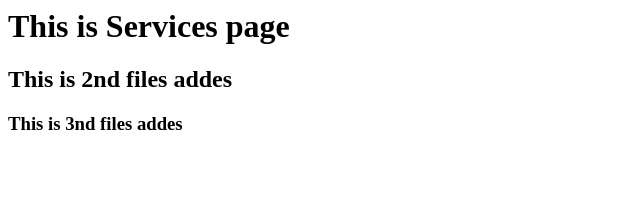
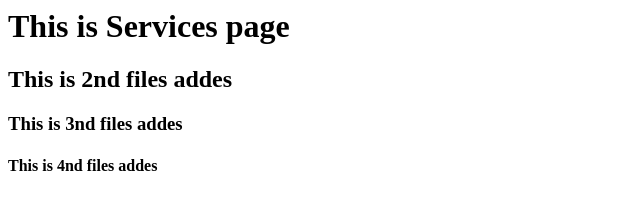
Before and after one commit to zahiransari2015/LocalRepo, a plain HTML site: page service.html in a window 1280 px wide. Shown: the whole page, without its empty margins (0-640 px from the left). Drawn offline with Linux system fonts and the light colour scheme.

Commit message:
Update service.html

```diff
--- a/service.html
+++ b/service.html
@@ -3,5 +3,7 @@
     <h1>This is Services page </h1>
     <h2>This is 2nd files addes</h2>
     <h3>This is 3nd files addes</h3>
+    <h4>This is 4nd files addes</h4>
+
 
 </html>
```
